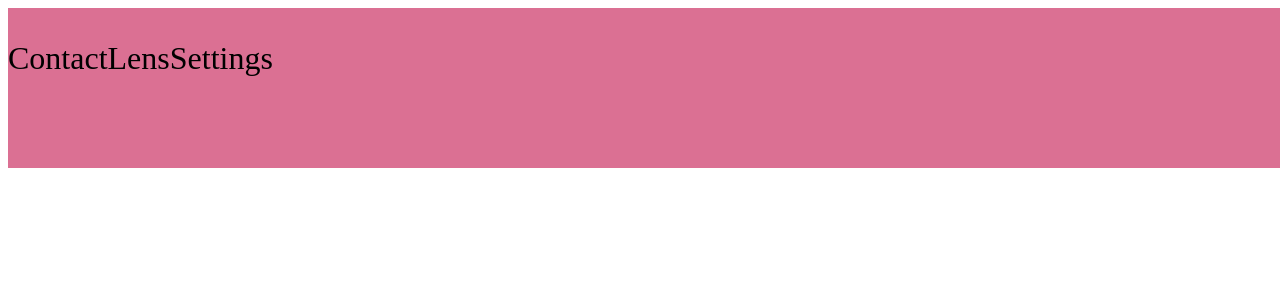
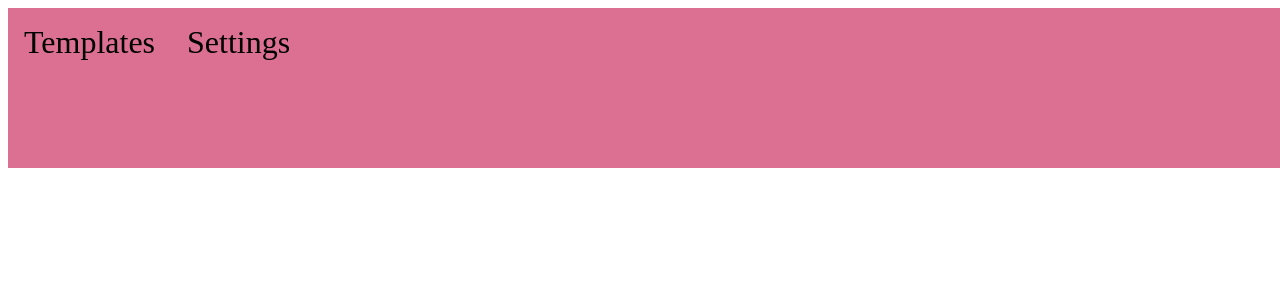
Before and after one commit to sebdoesntknow/contactlens, a React (Create React App) app: page / in a window 1280 px wide. Shown: the top 300 px of the page. Built offline with nearby package versions, Linux system fonts and the light colour scheme.

Commit message:
Added BarTextItem to add items to the menu bar

```diff
--- /dev/null
+++ b/src/components/MenuBar/BarTextItem.tsx
@@ -0,0 +1,29 @@
+import * as React from 'react';
+import styled from 'styled-components';
+
+interface BarTextItemProps {
+    className?: string;
+    children?: JSX.Element[] | string;
+    fontSize?: string;
+    fontFamily?: string;
+    color?: string;
+    margin?: string;
+}
+
+function BarTextItemContainer(props: BarTextItemProps) {
+    return (
+        <span className={props.className}>
+            {props.children}
+        </span>
+    );
+}
+
+const BarTextItem = styled(BarTextItemContainer)`
+    font-size: ${props => props.fontSize ? props.fontSize : '1em'};
+    font-family: ${props => props.fontFamily ? props.fontFamily : 'Poppins'};
+    color: ${props => props.color ? props.color : 'black'};
+    margin: ${props => props.margin ? props.margin : '1em 1em'};
+    text-align: center;
+`;
+
+export default BarTextItem;
--- a/src/components/MenuBar/BarWrapper.tsx
+++ b/src/components/MenuBar/BarWrapper.tsx
@@ -8,8 +8,6 @@ interface BarWrapperProps {
     bgcolor?: string;
     width?: string;
     height?: string;
-    fontSize?: string;
-    fontFamily?: string;
 }
 
 function BarWrapperContainer(props: BarWrapperProps) {
@@ -31,8 +29,6 @@ const BarWrapper = styled(BarWrapperContainer)`
     background-color: ${props => props.bgcolor ? props.bgcolor : 'palevioletred'};
     width: ${props => props.width ? props.width : '100%'};
     height: ${props => props.height ? props.height : '20%'};
-    font-size: ${props => props.fontSize ? props.fontSize : '2em'};
-    font-family: ${props => props.fontFamily ? props.fontFamily : 'Poppins'};
     margin: 0 auto auto 0;
 `;
 
--- a/src/components/MenuBar/index.tsx
+++ b/src/components/MenuBar/index.tsx
@@ -1,6 +1,7 @@
 import * as React from 'react';
 
 import BarWrapper from './BarWrapper';
+import BarTextItem from './BarTextItem';
 
 interface MenuBarProps {}
 interface MenuBarState {}
@@ -9,8 +10,8 @@ class MenuBar extends React.Component<MenuBarProps, MenuBarState> {
     render() {
         return (
             <BarWrapper primary={true}>
-                <p>ContactLens</p>
-                <p>Settings</p>
+                <BarTextItem fontSize={'2em'} fontFamily={'Poppins'} margin={'0.5em 0.5em'}>Templates</BarTextItem>
+                <BarTextItem fontSize={'2em'} fontFamily={'Poppins'} margin={'0.5em 0.5em'}>Settings</BarTextItem>
             </BarWrapper>
         );
     }
```
